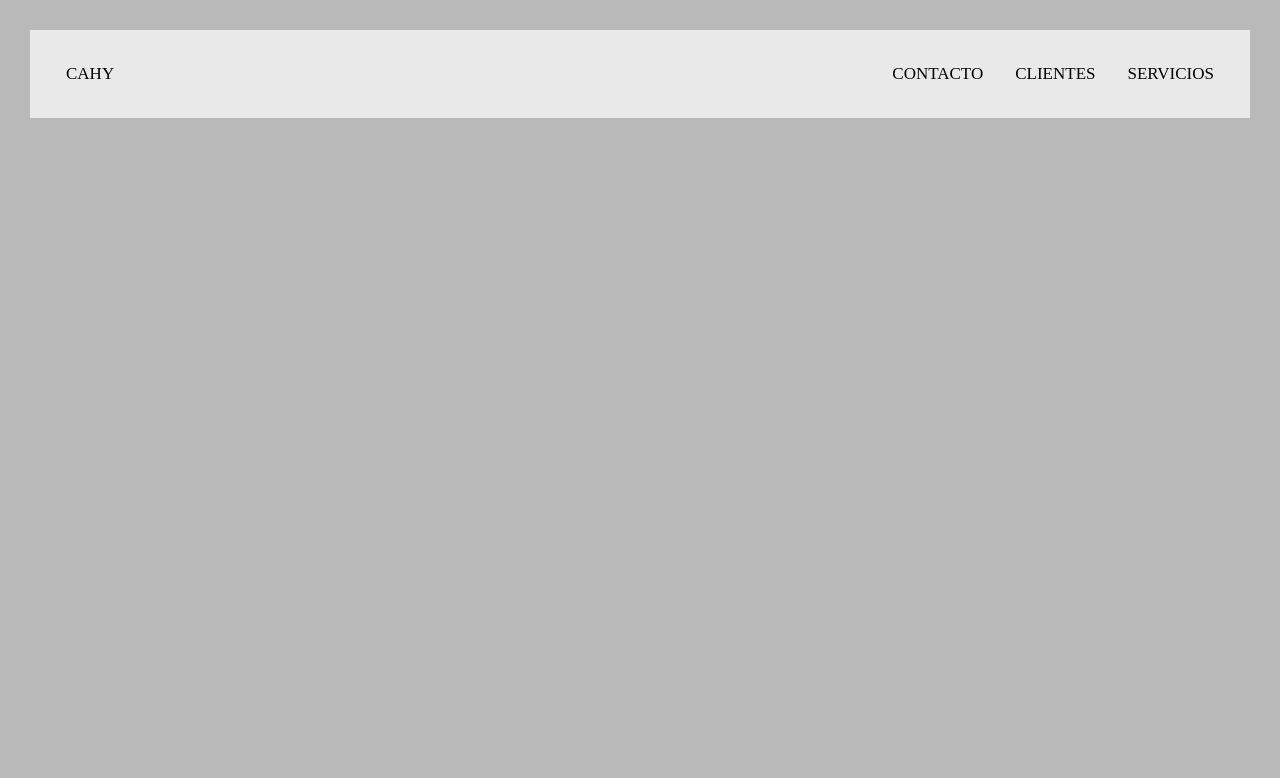
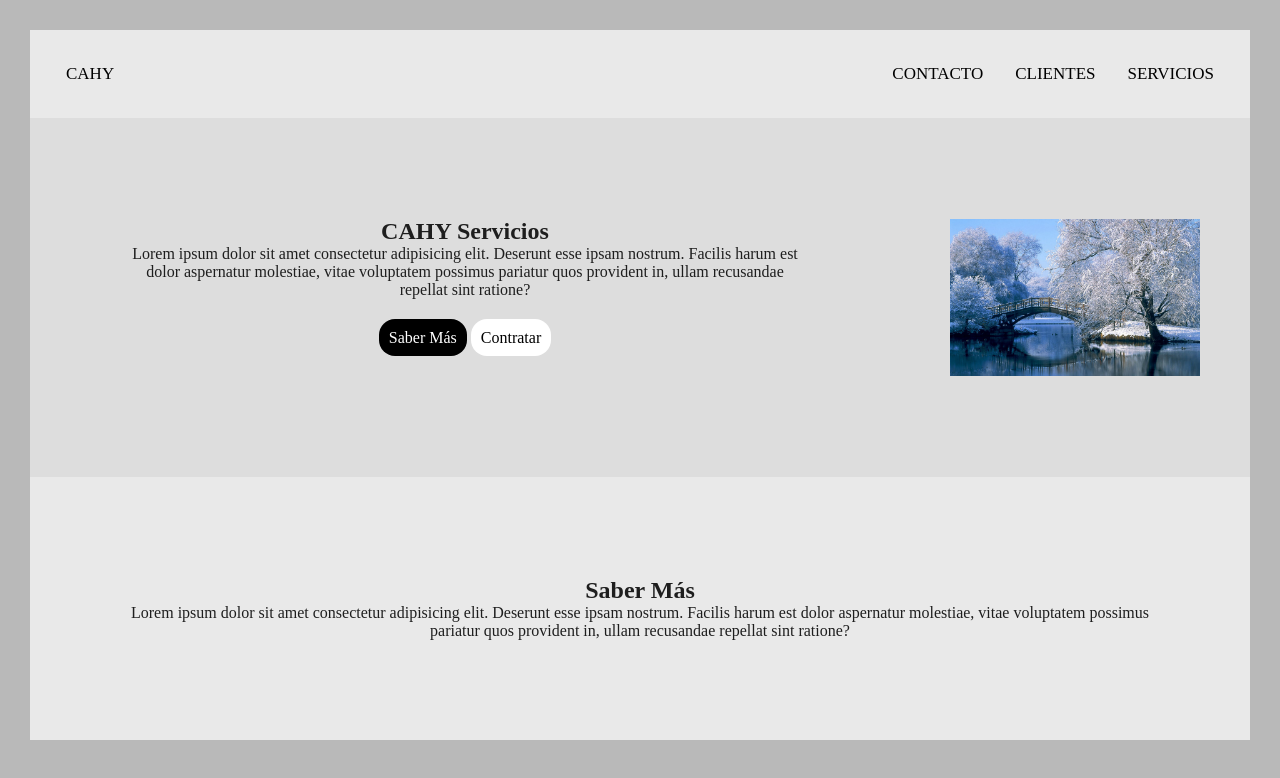
Before and after one commit to carloshyaspe/Nucba-Web2, a plain HTML site: page index.html in a window 1280 px wide. Drawn offline with Linux system fonts and the light colour scheme.

Commit message:
first commit

```diff
--- a/index.html
+++ b/index.html
@@ -16,5 +16,41 @@
             <a href="#CONTACTO">CONTACTO</a>
           </div>
     </header>
+    <main>
+        <!--* Section 1 About -->
+        <section class="about__section" id="about">
+          <div class="about__content">
+            <div class="slogan">
+                <h1>CAHY Servicios</h1>
+                <p>
+                    Lorem ipsum dolor sit amet consectetur adipisicing elit. Deserunt esse ipsam nostrum. Facilis harum est dolor aspernatur molestiae, vitae voluptatem
+                    possimus pariatur quos provident in, ullam recusandae repellat sint ratione?
+                  </p>
+                  <div class="botones">
+                    <a href="" class="btn">Saber Más</a>
+                    <a href="" class="btn1">Contratar</a>
+                  </div>
+            </div>
+            <img
+              src="./Bosque.jfif"
+              alt="Pedimon"
+              class="title-img"
+            />
+          </div>
+        </section>
+        <!--* Section 2 Saber mas -->
+        <section class="about__section1" id="about">
+            <div class="about__content">
+              <div class="slogan">
+                  <h2>Saber Más</h2>
+                  <p>
+                      Lorem ipsum dolor sit amet consectetur adipisicing elit. Deserunt esse ipsam nostrum. Facilis harum est dolor aspernatur molestiae, vitae voluptatem
+                      possimus pariatur quos provident in, ullam recusandae repellat sint ratione?
+                    </p>
+              </div>
+            </div>
+          </section>
+
+      </main>
 </body>
 </html>
--- a/style.css
+++ b/style.css
@@ -48,3 +48,110 @@
   .topnav a.active {
     color: black;
   }
+
+  * img {
+    width: 100%;
+    height: auto;
+  }
+
+  a {
+    text-decoration: none;
+  }
+
+  li {
+    list-style: none;
+  }
+
+  main {
+    width: 100%;
+    height: 100%;
+  }
+
+  /** Section 1 */
+.about__section {
+  background-color: #ddd;
+  display: flex;
+  flex-direction: column;
+  align-items: center;
+  justify-content: center;
+}
+
+.about__section1 {
+  background-color:  rgb(233, 233, 233);
+  display: flex;
+  flex-direction: column;
+  align-items: center;
+  justify-content: center;
+}
+
+.about__content {
+  display: flex;
+  flex-direction: row;
+  align-items: center;
+  justify-content: center;
+}
+
+.about__content .slogan {
+  padding: 100px;
+  display: flex;
+  flex-direction: column;
+  align-items: center;
+  justify-content: center;
+}
+
+.about__content h1 {
+  text-align: center;
+  align-items: center;
+  justify-content: center;
+  color: #1e1e1e;
+}
+
+.about__content h2 {
+  text-align: center;
+  align-items: center;
+  justify-content: center;
+  color: #1e1e1e;
+}
+
+.about__content p {
+  text-align: center;
+  align-items: center;
+  justify-content: center;
+  color: #1e1e1e;
+}
+
+.about__content .btn {
+  background-color: black;
+  color: white;
+  padding: 10px;
+  border-radius: 1rem;
+  -webkit-border-radius: 1rem;
+  -moz-border-radius: 1rem;
+  -ms-border-radius: 1rem;
+  -o-border-radius: 1rem;
+}
+
+.botones{
+  padding: 30px;
+}
+
+.about__content .btn1 {
+  background-color: white;
+  color: black;
+  padding: 10px;
+  border-radius: 1rem;
+  -webkit-border-radius: 1rem;
+  -moz-border-radius: 1rem;
+  -ms-border-radius: 1rem;
+  -o-border-radius: 1rem;
+}
+
+.about__content--img {
+  width: 70%;
+  margin: 5rem auto;
+}
+
+.title-img {
+  width: 350px;
+  padding: 50px;
+}
```
Also changed, not shown: Bosque.jfif (added).
